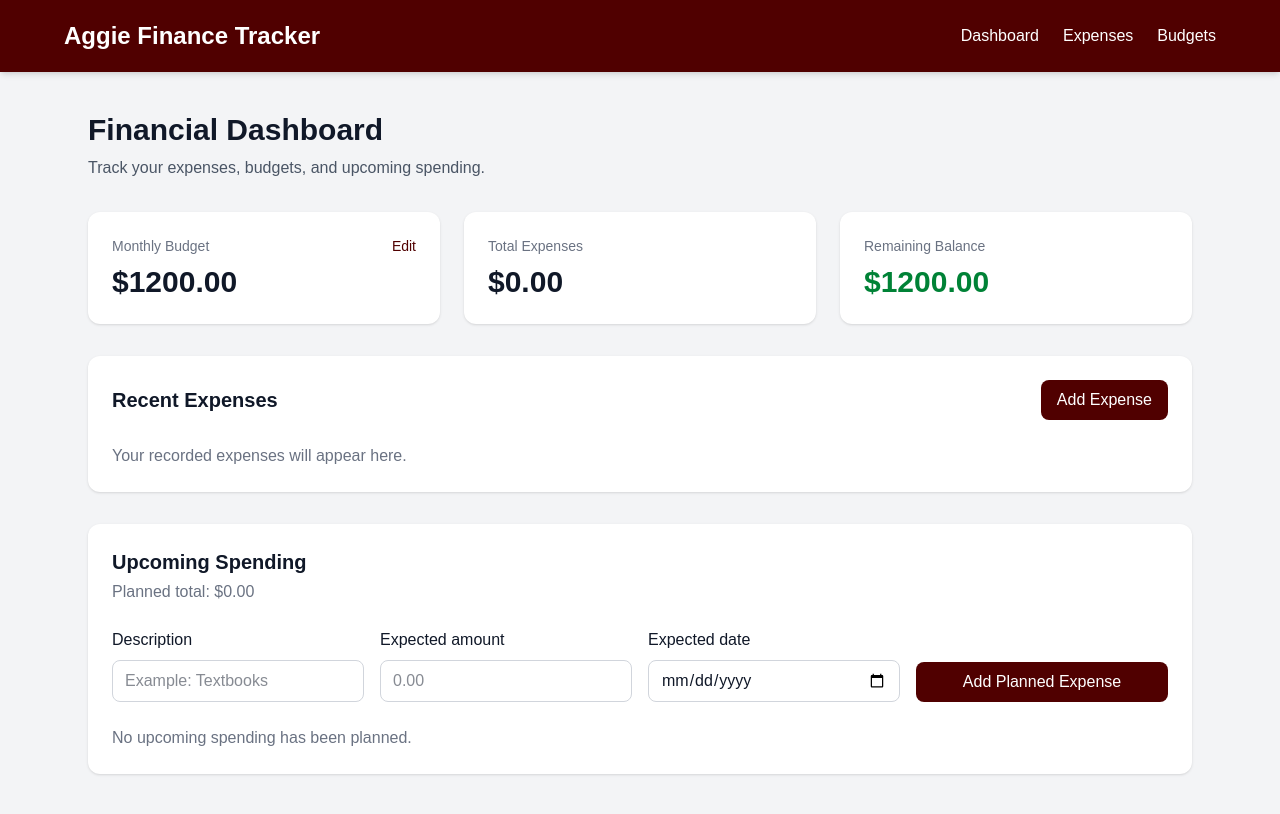
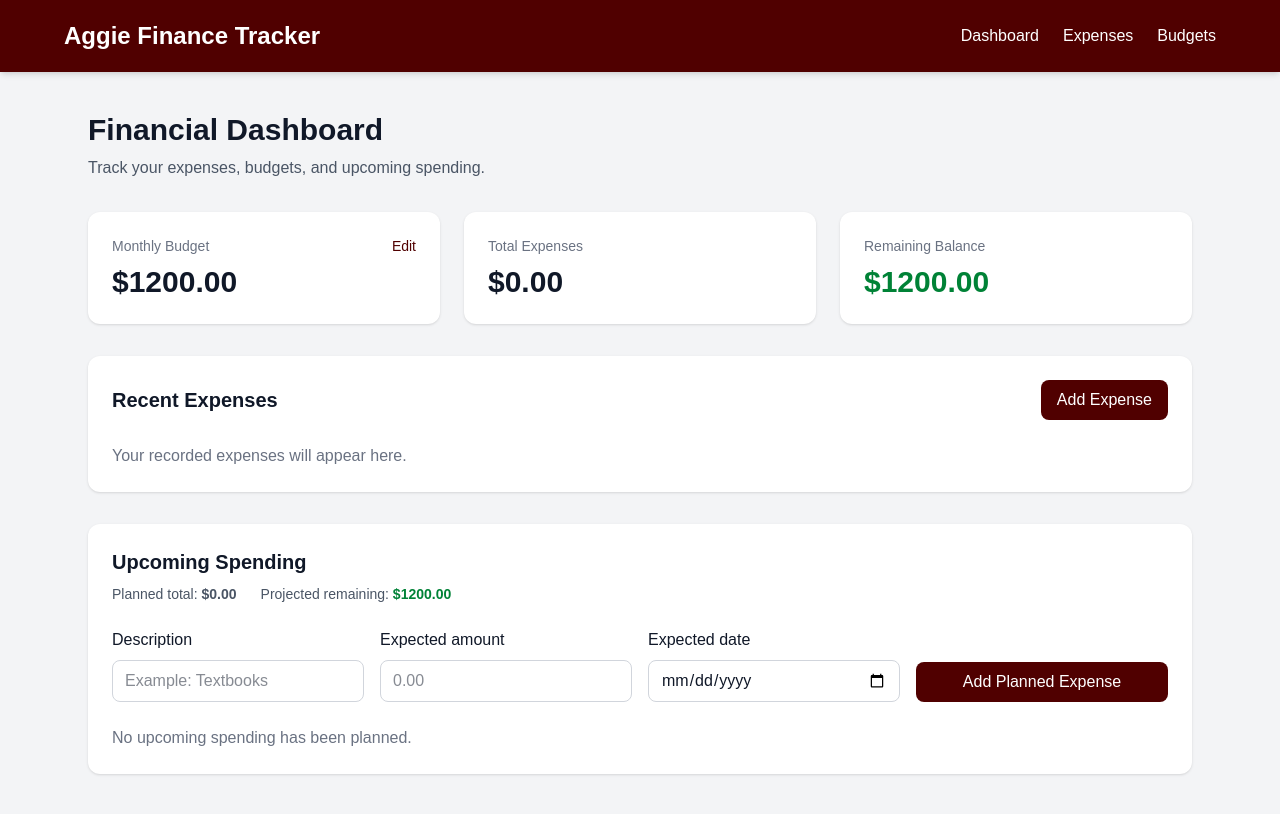
Before and after one commit to ayoogunss/aggie-finance-tracker, a Next.js app: page / in a window 1280 px wide. Built offline with nearby package versions, Linux system fonts and the light colour scheme.

Commit message:
Allow users to see projected budget when adding planned expenses

```diff
--- a/app/page.tsx
+++ b/app/page.tsx
@@ -117,6 +117,9 @@ const totalPlannedSpending = plannedExpenses.reduce(
   (total, expense) => total + expense.amount,
   0
 );
+
+const projectedRemaining =
+  remainingBalance - totalPlannedSpending;
 
   return (
     <main className="min-h-screen bg-gray-100 text-gray-900">
@@ -395,9 +398,27 @@ const totalPlannedSpending = plannedExpenses.reduce(
   <div className="flex flex-wrap items-center justify-between gap-3">
     <div>
       <h3 className="text-xl font-bold">Upcoming Spending</h3>
-      <p className="mt-1 text-gray-500">
-        Planned total: ${totalPlannedSpending.toFixed(2)}
-      </p>
+      <div className="mt-2 flex flex-wrap gap-6 text-sm">
+  <p className="text-gray-600">
+    Planned total:{" "}
+    <span className="font-bold">
+      ${totalPlannedSpending.toFixed(2)}
+    </span>
+  </p>
+
+  <p className="text-gray-600">
+    Projected remaining:{" "}
+    <span
+      className={`font-bold ${
+        projectedRemaining < 0
+          ? "text-red-700"
+          : "text-green-700"
+      }`}
+    >
+      ${projectedRemaining.toFixed(2)}
+    </span>
+  </p>
+</div>
     </div>
   </div>
 
@@ -470,6 +491,15 @@ const totalPlannedSpending = plannedExpenses.reduce(
     </div>
   </form>
 
+  {projectedRemaining < 0 && (
+  <div className="mt-5 rounded-lg border-l-4 border-red-500 bg-red-50 p-4">
+    <p className="font-medium text-red-700">
+      Your planned spending exceeds your remaining budget by $
+      {Math.abs(projectedRemaining).toFixed(2)}.
+    </p>
+  </div>
+)}
+
   {plannedExpenses.length === 0 ? (
     <p className="mt-6 text-gray-500">
       No upcoming spending has been planned.
```
